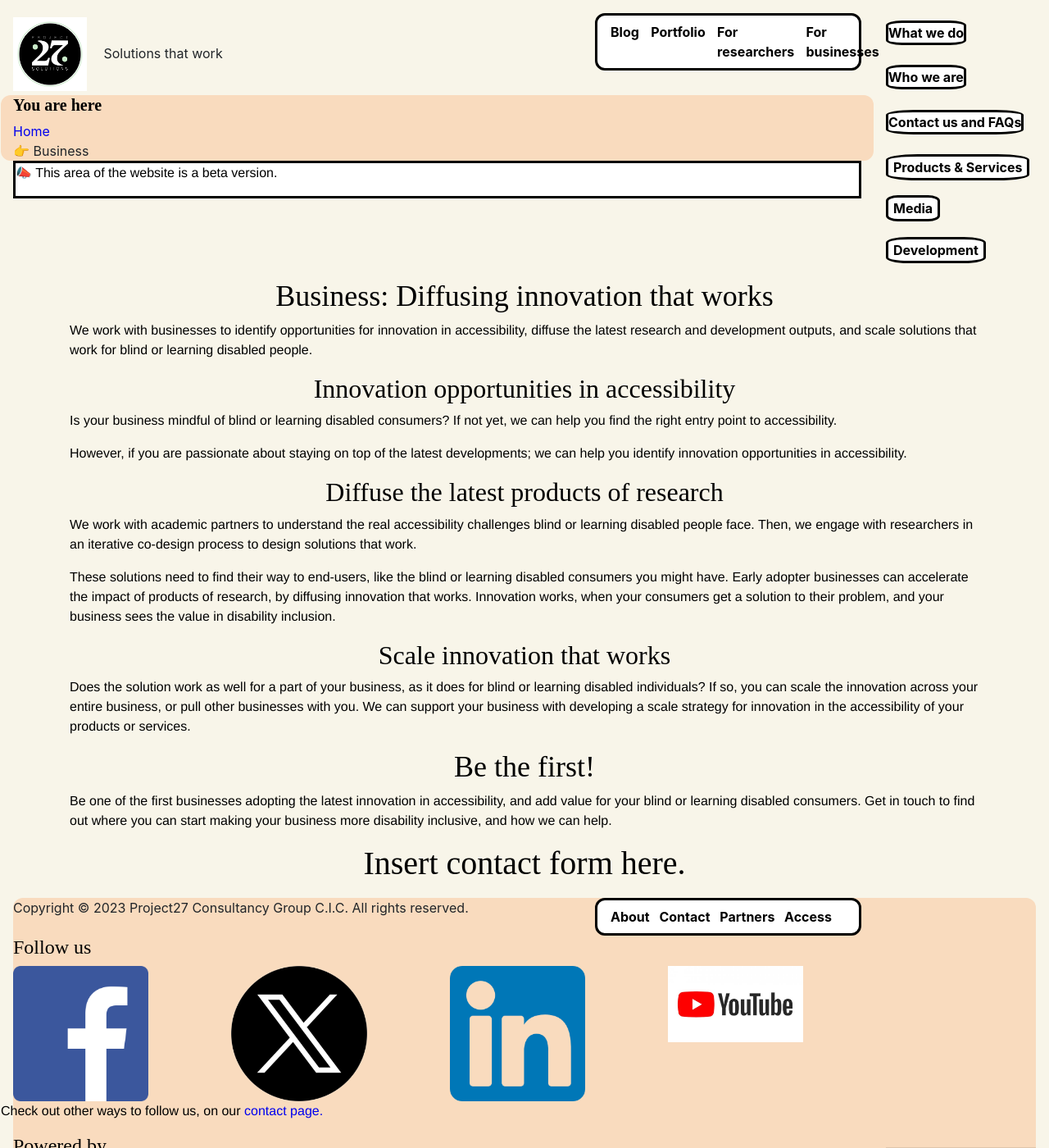
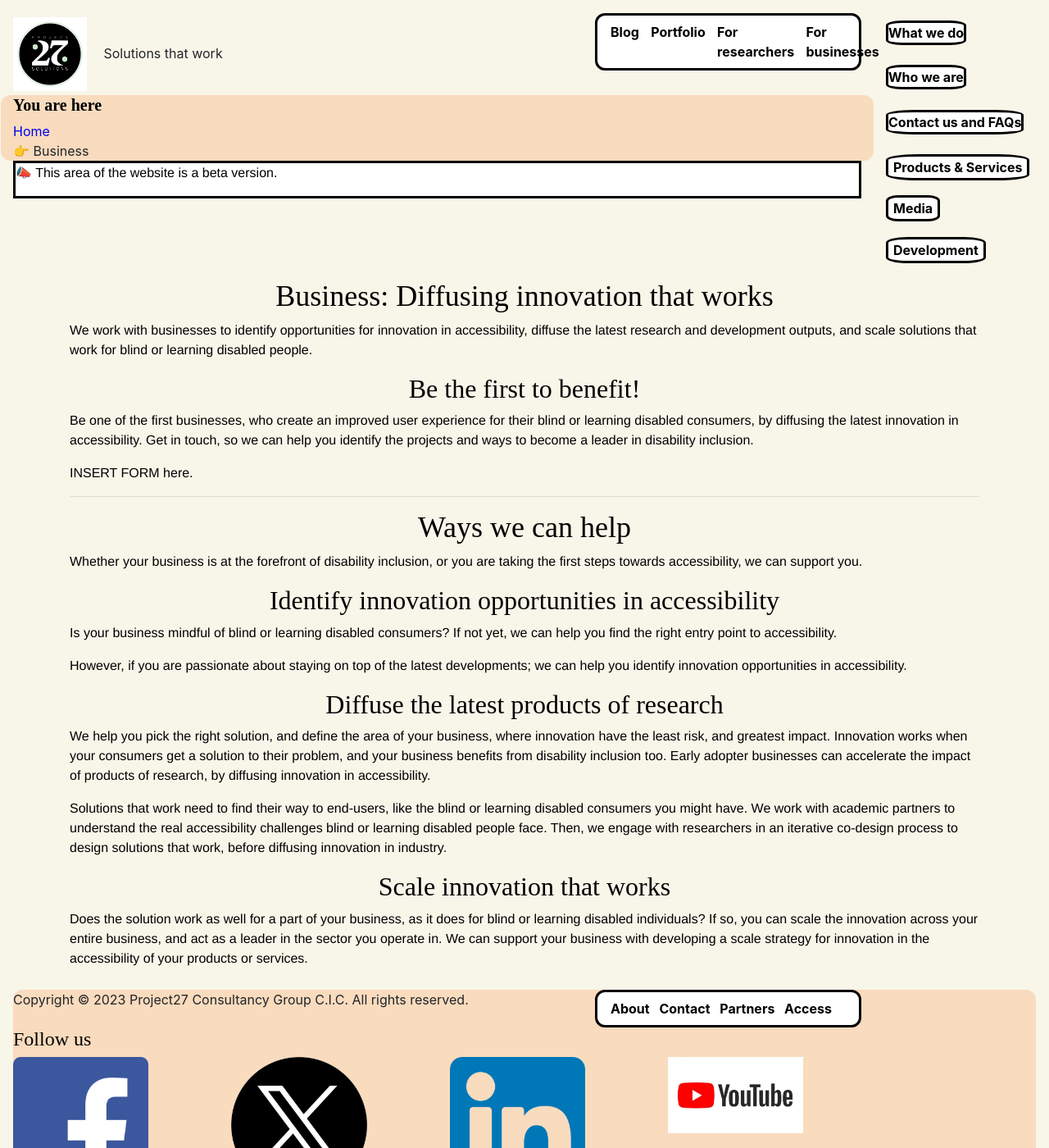
Before and after one commit to dh256git/spinner, a Jekyll site: the page built from for-businesses/index.md, in a window 1280 px wide and 1400 px high. Shown: the whole window at 82% size. Built offline with Jekyll 4.4.1, drawn with Linux system fonts in a browser that asks for light colours; nearby versions of some CDN libraries.

Commit message:
Improved copy for the businesses page.

```diff
--- a/for-businesses/index.md
+++ b/for-businesses/index.md
@@ -14,7 +14,20 @@
 
 We work with businesses to identify opportunities for innovation in accessibility, diffuse the latest research and development outputs, and scale solutions that work for blind or learning disabled people.
 
-### Innovation opportunities in accessibility
+### Be the first to benefit!
+
+Be one of the first businesses, who create an improved user experience for their blind or learning disabled consumers, by diffusing the latest innovation in accessibility.
+Get in touch, so we can help you identify the projects and ways to become a leader in disability inclusion.
+
+INSERT FORM here.
+
+---
+
+## Ways we can help
+
+Whether your business is at the forefront of disability inclusion, or you are taking the first steps towards accessibility, we can support you.
+
+### Identify innovation opportunities in accessibility
 
 Is your business mindful of blind or learning disabled consumers?
 If not yet, we can help you find the right entry point to accessibility.
@@ -24,22 +37,16 @@
 
 ### Diffuse the latest products of research
 
+We help you pick the right solution, and define the area of your business, where innovation have the least risk, and greatest impact.
+Innovation works when your consumers get a solution to their problem, and your business benefits from disability inclusion too.
+Early adopter businesses can accelerate the impact of products of research, by diffusing innovation in accessibility.
+
+Solutions that work need to find their way to end-users, like the blind or learning disabled consumers you might have.
 We work with academic partners to understand the real accessibility challenges blind or learning disabled people face.
-Then, we engage with researchers in an iterative co-design process to design solutions that work.
-
-These solutions need to find their way to end-users, like the blind or learning disabled consumers you might have.
-Early adopter businesses can accelerate the impact of products of research, by diffusing innovation that works.
-Innovation works, when your consumers get a solution to their problem, and your business sees the value in disability inclusion.
+Then, we engage with researchers in an iterative co-design process to design solutions that work, before diffusing innovation in industry.
 
 ### Scale innovation that works
 
 Does the solution work as well for a part of your business, as it does for blind or learning disabled individuals?
-If so, you can scale the innovation across your entire business, or pull other businesses with you.
+If so, you can scale the innovation across your entire business, and act as a leader in the sector you operate in.
 We can support your business with developing a scale strategy for innovation in the accessibility of your products or services.
-
-## Be the first!
-
-Be one of the first businesses adopting the latest innovation in accessibility, and add value for your blind or learning disabled consumers.
-Get in touch to find out where you can start making your business more disability inclusive, and how we can help.
-
-# Insert contact form here.
```
Also changed, not shown: other parts of for-businesses/index.md (+1 -1 lines), for-researchers/index.md (+6 -0 lines).
